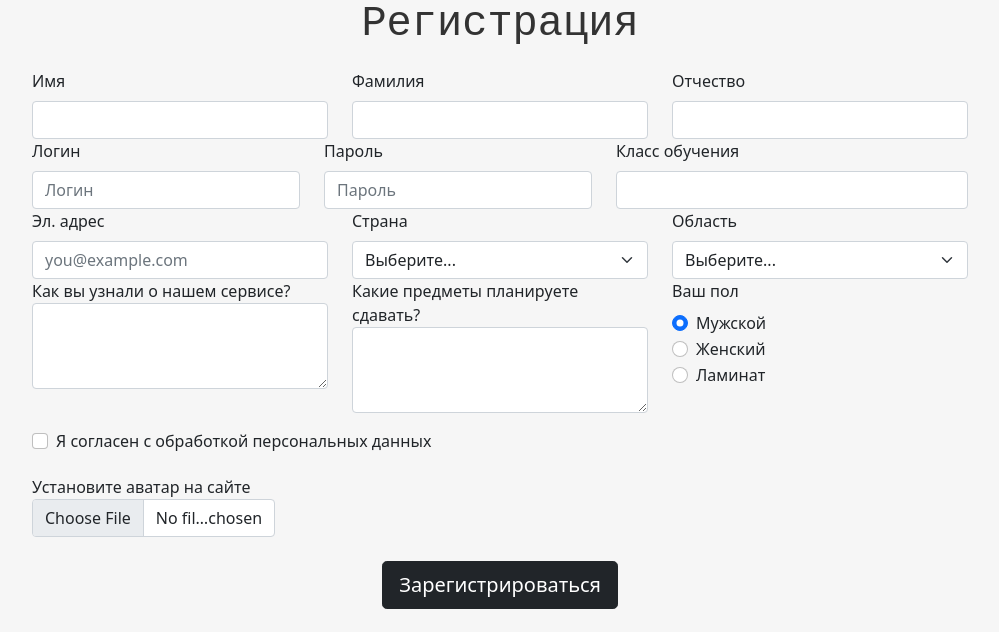
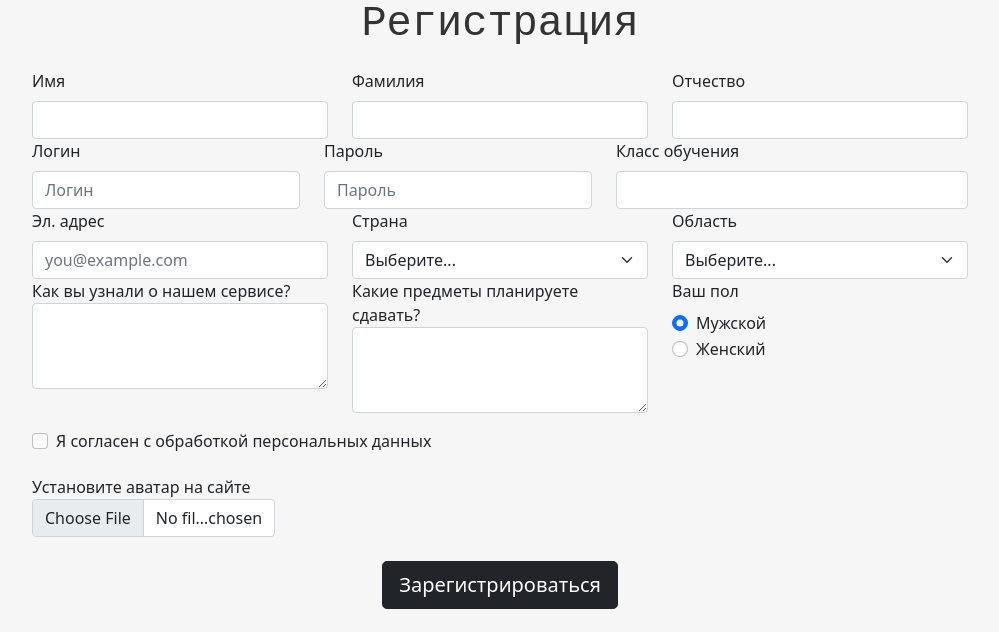
Before and after one commit to Keopint/EGE_WEBSITE_2, a Flask app: page /register_student in a window 1280 px wide. Shown: the part 73-705 px from the top of the page, without its empty margins (140-1139 px from the left). Run offline with Flask 3, Linux system fonts and the light colour scheme; some libraries are stand-ins or nearby versions.

Commit message:
- ламинат

```diff
--- a/templates/register_student.html
+++ b/templates/register_student.html
@@ -130,12 +130,6 @@
                         Женский
                     </label>
                     </div>
-                    <div class="form-check">
-                    <label class="form-check-label">
-                        <input type="radio" class="form-check-input" name="optionsRadios" id="optionsRadios3" value="option3">
-                        Ламинат
-                    </label>
-                    </div>
                 </fieldset>
             </div>
         </div>
```
